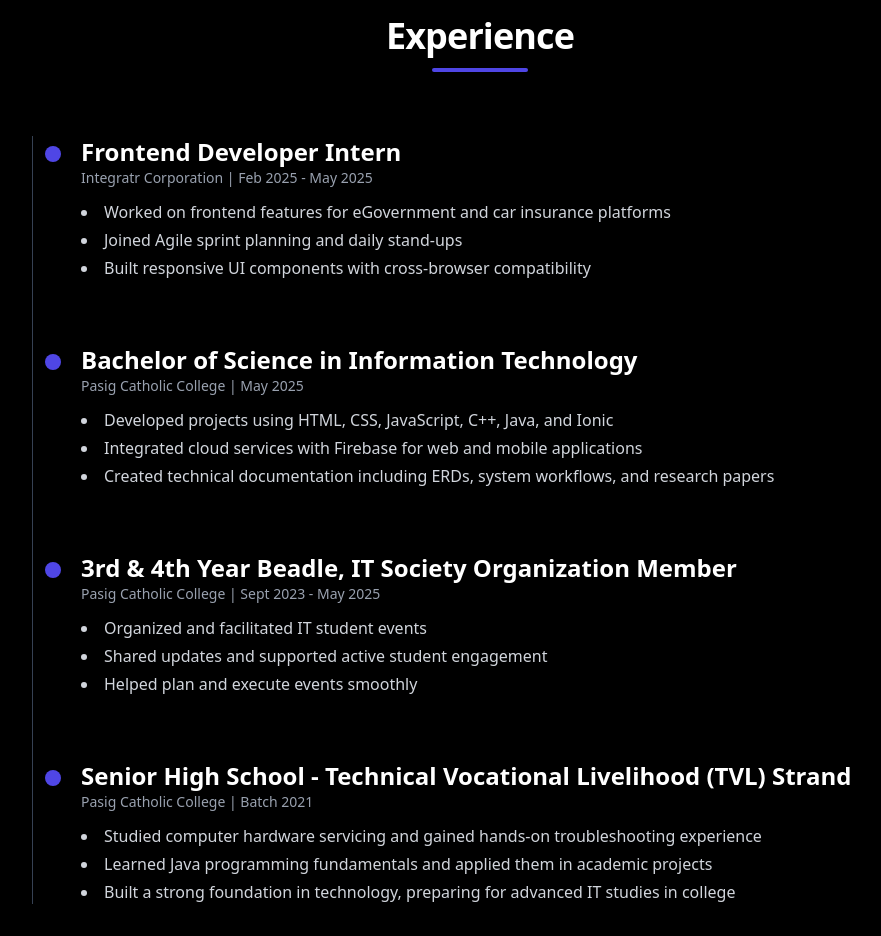
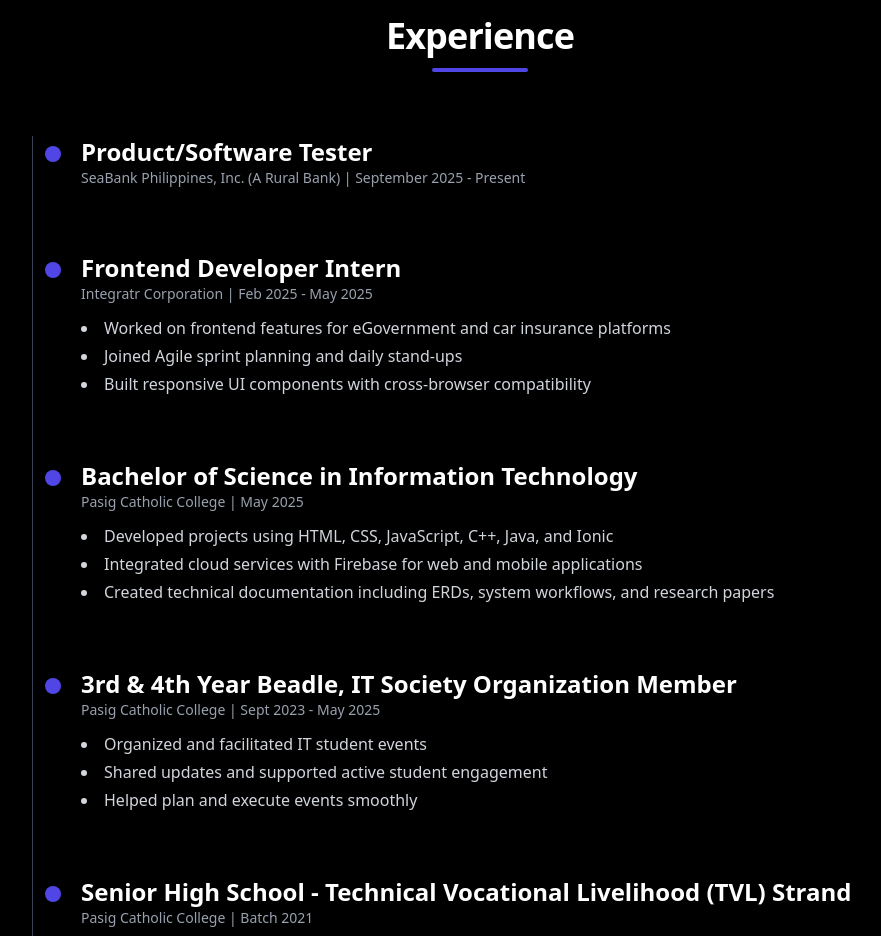
Before and after one commit to CyrilMel/cy-portfolio, a React (Vite) app: page / in a window 1280 px wide. Shown: the part 960-1896 px from the top of the page, without its empty margins (160-1041 px from the left). Built offline with nearby package versions, Linux system fonts and the light colour scheme.

Commit message:
added job position without experience yet

```diff
--- a/src/components/Experience.tsx
+++ b/src/components/Experience.tsx
@@ -1,4 +1,11 @@
 const experienceData = [
+{
+    title: "Product/Software Tester",
+    company: "SeaBank Philippines, Inc. (A Rural Bank)",
+    date: "September 2025 - Present",
+    bullets: [
+    ]
+},
 {
     title: "Frontend Developer Intern",
     company: "Integratr Corporation",
```
